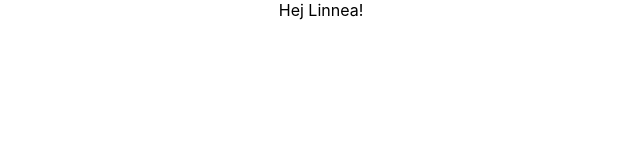
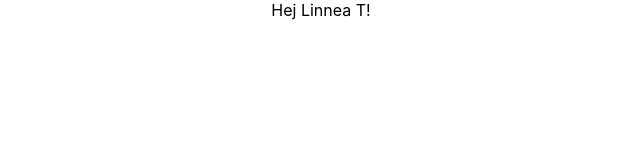
Before and after one commit to olta96/logotype-form-app, a React (Create React App) app: page / in a window 1280 px wide. Shown: the top 160 px of the page, without its empty margins (319-959 px from the left). Built offline with nearby package versions, Linux system fonts and the light colour scheme.

Commit message:
Testing AWS

```diff
--- a/src/Components/Main.js
+++ b/src/Components/Main.js
@@ -5,7 +5,7 @@ export default class Main extends Component {
     render() {
         return (
             <div>
-                Hej Linnea!
+                Hej Linnea T!
             </div>
         );
     }
```
